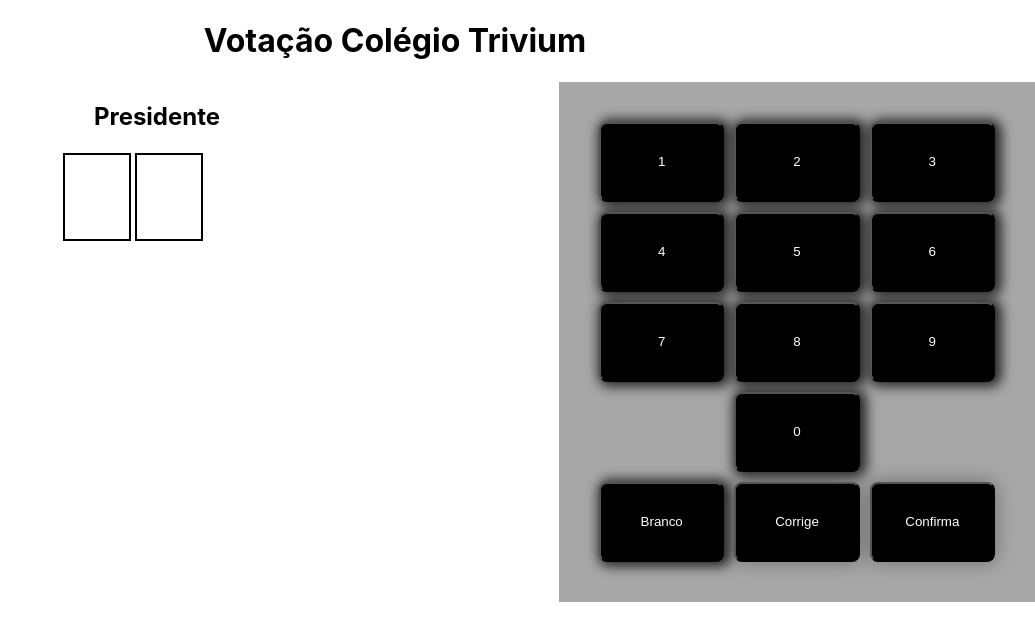
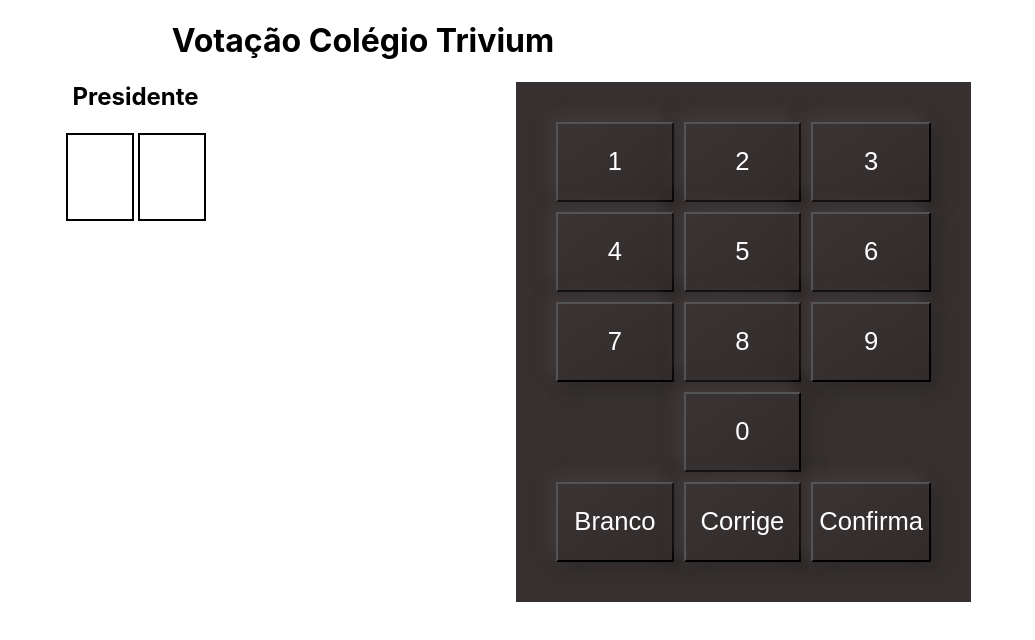
Before and after one commit to thiagomiyaguchi/urna, a React (Create React App) app: page / in a window 1280 px wide. Shown: the top 640 px of the page, without its empty margins (245-1280 px from the left). Built offline with nearby package versions, Linux system fonts and the light colour scheme.

Commit message:
Canditatos em SwitchCase

```diff
--- a/src/App.css
+++ b/src/App.css
@@ -1,104 +1,12 @@
 .App {
   text-align: center;
+  max-width: 95%;
 }
 
+h2 {
+  margin-top: 0px;
+}
 .painel {
+  height: 520px;
   display: flex;
 }
-
-.tela {
-  width: 67%;
-}
-.teclas {
-  display: grid;
-  grid-template-columns: repeat(3, 1fr);
-  grid-template-rows: repeat(5, 80px);
-  gap: 10px;
-  width: 33%;
-}
-
-.zero {
-  grid-column-start: 2;
-  grid-column-end: 3;
-}
-
-.branco {
-  grid-column-start: 1;
-  grid-column-end: 2;
-}
-
-.digitos {
-  display: flex;
-  margin-left: 38%;
-}
-
-span {
-  min-width: 60px;
-  min-height: 80px;
-  border: 2px solid black;
-  font-size: 3rem;
-  margin: 2px;
-  padding: 2px;
-}
-
-.teclas {
-  background-color: rgb(167, 167, 167);
-  padding: 40px;
-}
-
-button {
-  background-color: black;
-  color: white;
-  border-radius: 8px;
-  cursor: pointer;
-  -webkit-box-shadow: 3px 1px 12px 4px rgba(0, 0, 0, 0.75);
-  -moz-box-shadow: 3px 1px 12px 4px rgba(0, 0, 0, 0.75);
-  box-shadow: 3px 1px 12px 4px rgba(0, 0, 0, 0.75);
-}
-
-.shadow-drop-2-center {
-  -webkit-animation: shadow-drop-2-center 0.4s
-    cubic-bezier(0.25, 0.46, 0.45, 0.94) both;
-  animation: shadow-drop-2-center 0.4s cubic-bezier(0.25, 0.46, 0.45, 0.94) both;
-}
-
-/* ----------------------------------------------
- * Generated by Animista on 2023-2-17 14:26:29
- * Licensed under FreeBSD License.
- * See http://animista.net/license for more info.
- * w: http://animista.net, t: @cssanimista
- * ---------------------------------------------- */
-
-/**
- * ----------------------------------------
- * animation shadow-drop-2-center
- * ----------------------------------------
- */
-@-webkit-keyframes shadow-drop-2-center {
-  0% {
-    -webkit-transform: translateZ(0);
-    transform: translateZ(0);
-    -webkit-box-shadow: 0 0 0 0 rgba(0, 0, 0, 0);
-    box-shadow: 0 0 0 0 rgba(0, 0, 0, 0);
-  }
-  100% {
-    -webkit-transform: translateZ(50px);
-    transform: translateZ(50px);
-    -webkit-box-shadow: 0 0 20px 0px rgba(0, 0, 0, 0.35);
-    box-shadow: 0 0 20px 0px rgba(0, 0, 0, 0.35);
-  }
-}
-@keyframes shadow-drop-2-center {
-  0% {
-    -webkit-transform: translateZ(0);
-    transform: translateZ(0);
-    -webkit-box-shadow: 0 0 0 0 rgba(0, 0, 0, 0);
-    box-shadow: 0 0 0 0 rgba(0, 0, 0, 0);
-  }
-  100% {
-    -webkit-transform: translateZ(50px);
-    transform: translateZ(50px);
-    -webkit-box-shadow: 0 0 20px 0px rgba(0, 0, 0, 0.35);
-    box-shadow: 0 0 20px 0px rgba(0, 0, 0, 0.35);
-  }
-}
--- a/src/App.jsx
+++ b/src/App.jsx
@@ -1,20 +1,33 @@
-import { useEffect, useState } from "react";
-import "./App.css";
+import { useEffect, useState } from 'react';
+import './App.css';
+import Teclas from './components/Teclas';
+import Tela from './components/Tela';
 
 function App() {
   const [digito1, setDigito1] = useState(null);
   const [digito2, setDigito2] = useState(null);
+  const [candidato, setCandidato] = useState({});
 
-  // useEffect(() => {
-  //   const botao = document.querySelectorAll('.numero');
-  //   botao.forEach((item) => {
-  //     item.addEventListener('click', mostraDigito);
-  //   });
-  //   return () =>
-  //     botao.forEach((item) => {
-  //       item.removeEventListener('click', mostraDigito);
-  //     });
-  // }, [digito1]);
+  useEffect(() => {
+    switch (digito1 + digito2) {
+      case 0:
+        break;
+      case '22':
+        setCandidato({
+          nome: 'Jair Bolsonaro',
+          foto: 'bolsonaro.png',
+        });
+        break;
+      case '50':
+        setCandidato({
+          nome: 'Giovanna Rebizzi',
+          foto: 'bolsonaro.png',
+        });
+        break;
+      default:
+        setCandidato({ nulo: true });
+    }
+  }, [digito2]);
 
   const mostraDigito = (e) => {
     return digito2
@@ -27,102 +40,25 @@ function App() {
   const corrige = () => {
     setDigito1(null);
     setDigito2(null);
+    setCandidato({});
+  };
+
+  const confirma = () => {
+    setDigito1(null);
+    setDigito2(null);
+    setCandidato({});
   };
 
   return (
-    <div className="App">
+    <div className='App'>
       <h1>Votação Colégio Trivium</h1>
-      <div className="painel">
-        <div className="tela">
-          <h2>Presidente</h2>
-          <div class="digitos">
-            <span>{digito1}</span>
-            <span>{digito2}</span>
-          </div>
-        </div>
-        <div className="teclas">
-          <button
-            class="shadow-drop-2-center"
-            onClick={mostraDigito}
-            className="numero"
-          >
-            1
-          </button>
-          <button
-            class="shadow-drop-2-center"
-            onClick={mostraDigito}
-            className="numero"
-          >
-            2
-          </button>
-          <button
-            class="shadow-drop-2-center"
-            onClick={mostraDigito}
-            className="numero"
-          >
-            3
-          </button>
-          <button
-            class="shadow-drop-2-center"
-            onClick={mostraDigito}
-            className="numero"
-          >
-            4
-          </button>
-          <button
-            class="shadow-drop-2-center"
-            onClick={mostraDigito}
-            className="numero"
-          >
-            5
-          </button>
-          <button
-            class="shadow-drop-2-center"
-            onClick={mostraDigito}
-            className="numero"
-          >
-            6
-          </button>
-          <button
-            class="shadow-drop-2-center"
-            onClick={mostraDigito}
-            className="numero"
-          >
-            7
-          </button>
-          <button
-            class="shadow-drop-2-center"
-            onClick={mostraDigito}
-            className="numero"
-          >
-            8
-          </button>
-          <button
-            class="shadow-drop-2-center"
-            onClick={mostraDigito}
-            className="numero"
-          >
-            9
-          </button>
-          <button
-            class="shadow-drop-2-center"
-            onClick={mostraDigito}
-            className="numero zero"
-          >
-            0
-          </button>
-          <button
-            class="shadow-drop-2-center"
-            onClick={mostraDigito}
-            className="branco"
-          >
-            Branco
-          </button>
-          <button class="shadow-drop-2-center" onClick={corrige}>
-            Corrige
-          </button>
-          <button class="shadow-drop-2-center">Confirma</button>
-        </div>
+      <div className='painel'>
+        <Tela digito1={digito1} digito2={digito2} candidato={candidato} />
+        <Teclas
+          corrige={corrige}
+          mostraDigito={mostraDigito}
+          confirma={confirma}
+        />
       </div>
     </div>
   );
--- /dev/null
+++ b/src/candidatos.js
@@ -0,0 +1,6 @@
+const candidatos = [
+  { nome: 'Jair Bolsonaro', numero: 50 },
+  { nome: 'Lula Ladrão', numero: 13 },
+];
+
+export default candidatos;
--- /dev/null
+++ b/src/components/Teclas/Teclas.css
@@ -0,0 +1,27 @@
+.teclas {
+  background-color: #363030;
+  padding: 40px;
+  display: grid;
+  grid-template-columns: repeat(3, 1fr);
+  grid-template-rows: repeat(5, 80px);
+  gap: 10px;
+  width: 33%;
+}
+
+button {
+  color: white;
+  font-size: 1.6rem;
+  border-radius: 0px;
+  background: linear-gradient(145deg, #3a3333, #312b2b);
+  box-shadow: 7px 7px 14px #2e2929, -7px -7px 14px #423b3b;
+}
+
+.zero {
+  grid-column-start: 2;
+  grid-column-end: 3;
+}
+
+.branco {
+  grid-column-start: 1;
+  grid-column-end: 2;
+}
--- /dev/null
+++ b/src/components/Teclas/index.jsx
@@ -0,0 +1,43 @@
+import('./Teclas.css');
+
+function Teclas(props) {
+  return (
+    <div className='teclas'>
+      <button onClick={props.mostraDigito} className='numero'>
+        1
+      </button>
+      <button onClick={props.mostraDigito} className='numero'>
+        2
+      </button>
+      <button onClick={props.mostraDigito} className='numero'>
+        3
+      </button>
+      <button onClick={props.mostraDigito} className='numero'>
+        4
+      </button>
+      <button onClick={props.mostraDigito} className='numero'>
+        5
+      </button>
+      <button onClick={props.mostraDigito} className='numero'>
+        6
+      </button>
+      <button onClick={props.mostraDigito} className='numero'>
+        7
+      </button>
+      <button onClick={props.mostraDigito} className='numero'>
+        8
+      </button>
+      <button onClick={props.mostraDigito} className='numero'>
+        9
+      </button>
+      <button onClick={props.mostraDigito} className='numero zero'>
+        0
+      </button>
+      <button className='branco'>Branco</button>
+      <button onClick={props.corrige}>Corrige</button>
+      <button onClick={props.confirma}>Confirma</button>
+    </div>
+  );
+}
+
+export default Teclas;
--- /dev/null
+++ b/src/components/Tela/Tela.css
@@ -0,0 +1,25 @@
+.tela {
+  width: 67%;
+  height: 100%;
+}
+
+.digitos {
+  display: flex;
+  justify-content: center;
+}
+
+span {
+  min-width: 60px;
+  min-height: 80px;
+  border: 2px solid black;
+  font-size: 3rem;
+  margin: 2px;
+  padding: 2px;
+}
+
+.candidato {
+  height: 380px;
+  display: flex;
+  justify-content: space-around;
+  align-items: center;
+}
--- /dev/null
+++ b/src/components/Tela/index.jsx
@@ -0,0 +1,22 @@
+import('./Tela.css');
+
+function Tela(props) {
+  return (
+    <div className='tela'>
+      <h2>Presidente</h2>
+      <div className='digitos'>
+        <span>{props.digito1}</span>
+        <span>{props.digito2}</span>
+      </div>
+      {props.candidato.nome && (
+        <div className='candidato'>
+          <p>Nome: {props.candidato.nome}</p>{' '}
+          <img src={props.candidato.foto} alt='Imagem do Candidato' />
+        </div>
+      )}
+      {props.candidato.nulo && <p>Voto Nulo</p>}
+    </div>
+  );
+}
+
+export default Tela;
```
Also changed, not shown: public/bolsonaro.png (added), 1 other file (tests, documents, lock files or other folders).
